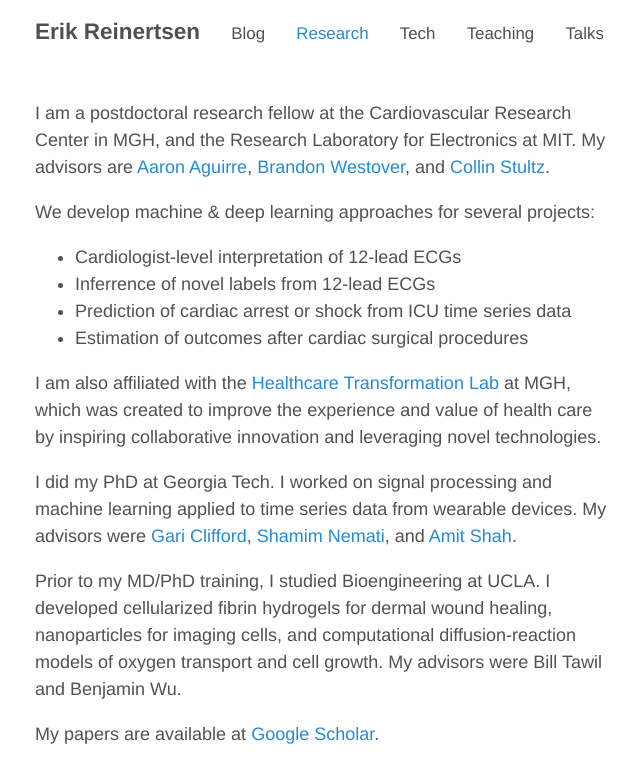
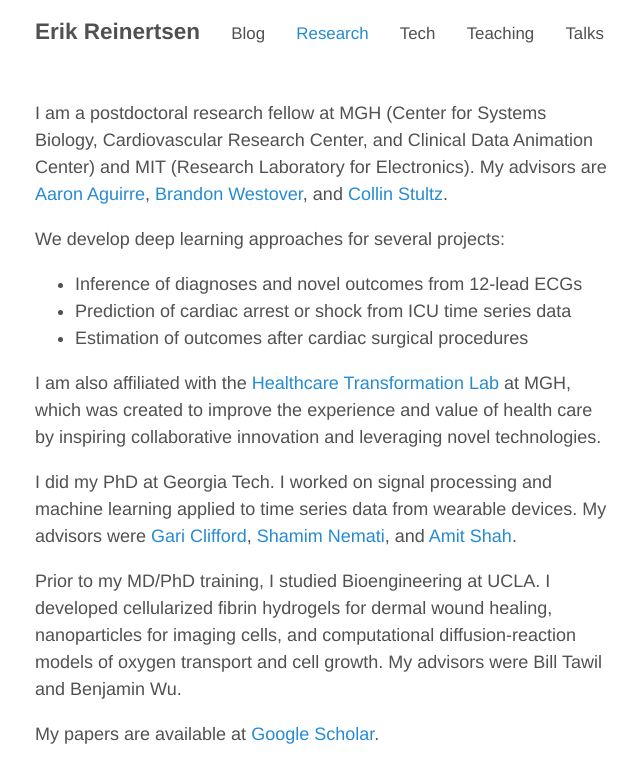
Before and after one commit to erikr/erikr.github.io, a Jekyll site: the page built from research.md, in a window 1280 px wide. Shown: the top 783 px of the page, without its empty margins (317-957 px from the left). Built offline with Jekyll 4.4.1, drawn with Linux system fonts in a browser that asks for light colours; nearby versions of some CDN libraries; comment, search, counter and statistics services are not loaded.

Commit message:
revised research

```diff
--- a/research.md
+++ b/research.md
@@ -4,11 +4,10 @@ permalink: /research/
 title: "Research"
 ---
 
-I am a postdoctoral research fellow at the Cardiovascular Research Center in MGH, and the Research Laboratory for Electronics at MIT. My advisors are [Aaron Aguirre](https://connects.catalyst.harvard.edu/Profiles/display/Person/10465), [Brandon Westover](http://cdac.mgh.harvard.edu), and [Collin Stultz](http://www.rle.mit.edu/cb/).
+I am a postdoctoral research fellow at MGH (Center for Systems Biology, Cardiovascular Research Center, and Clinical Data Animation Center) and MIT (Research Laboratory for Electronics). My advisors are [Aaron Aguirre](https://connects.catalyst.harvard.edu/Profiles/display/Person/10465), [Brandon Westover](http://cdac.mgh.harvard.edu), and [Collin Stultz](http://www.rle.mit.edu/cb/).
 
-We develop machine & deep learning approaches for several projects:
-* Cardiologist-level interpretation of 12-lead ECGs
-* Inferrence of novel labels from 12-lead ECGs
+We develop deep learning approaches for several projects:
+* Inference of diagnoses and novel outcomes from 12-lead ECGs
 * Prediction of cardiac arrest or shock from ICU time series data
 * Estimation of outcomes after cardiac surgical procedures
 
```
